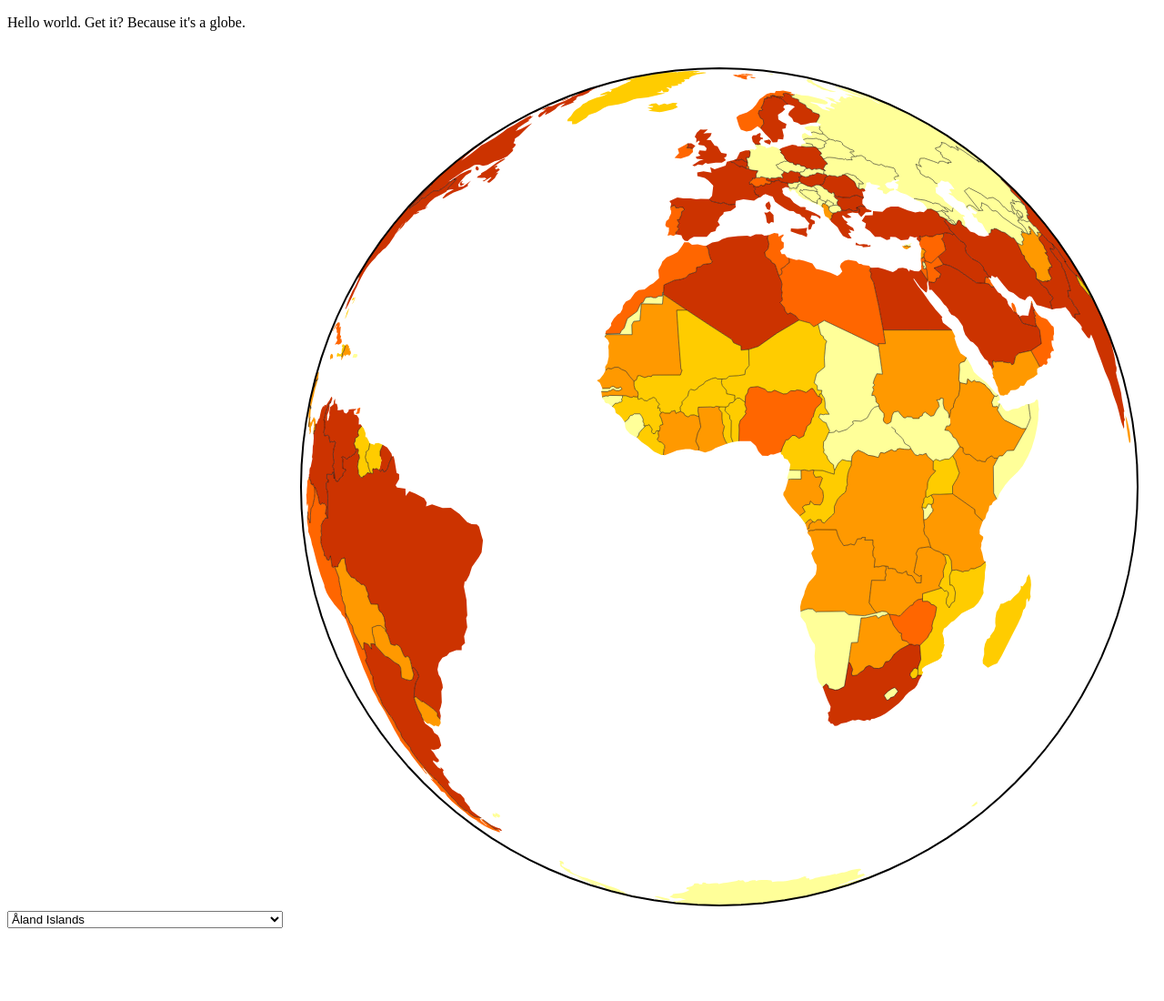
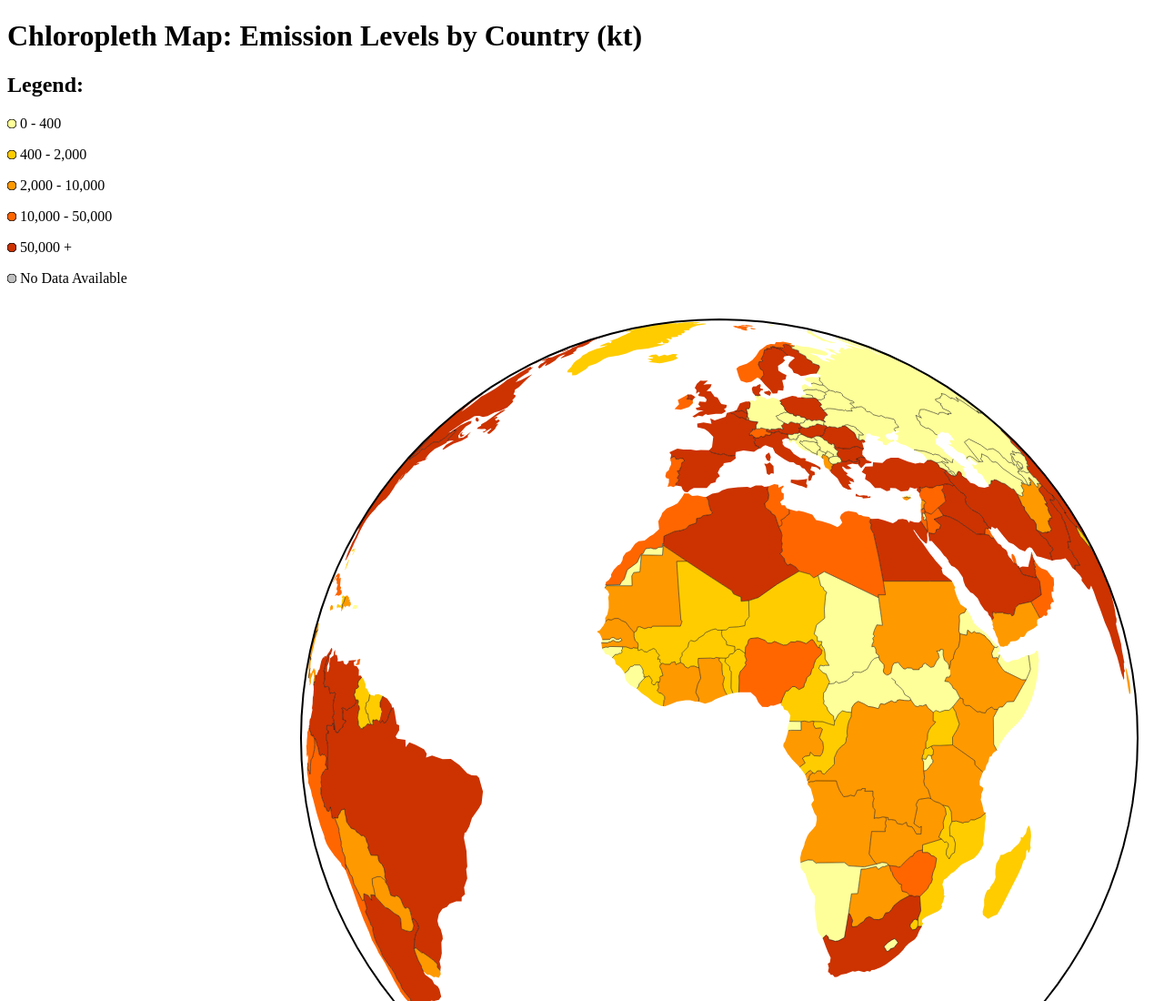
Before and after one commit to jrscott-goggles/CRCP3310-TermProject, a plain HTML site: page index.html in a window 1280 px wide. Shown: the top 1100 px of the page at 91% size. Before the commit the page ends 1028 px from the top, so only its background shows below. Drawn offline with Linux system fonts and the light colour scheme.

Commit message:
Added legend

```diff
--- a/index.html
+++ b/index.html
@@ -1,7 +1,26 @@
 <!DOCTYPE html>
 <meta charset="utf-8">
-<p>Hello world. Get it? Because it's a globe.</p>
-<h1></h1>
+<title>Map of World Development Indicators</title>
+<h1>Chloropleth Map: Emission Levels by Country (kt)</h1>
+<h2>Legend:</h2>
+<p>
+	<svg width = "10" height = "10"><circle cx = "5" cy = "5" r = "5" fill = "rgb(255, 255, 153)" stroke = "black"/></svg><text> 0 - 400</text>
+</p>
+<p>
+	<svg width = "10" height = "10"><circle cx = "5" cy = "5" r = "5" fill = "rgb(255, 204, 0)" stroke = "black"/></svg><text> 400 - 2,000</text>
+</p>
+<p>
+	<svg width = "10" height = "10"><circle cx = "5" cy = "5" r = "5" fill = "rgb(255, 153, 0)" stroke = "black"/></svg><text> 2,000 - 10,000</text>
+</p>
+<p>
+	<svg width = "10" height = "10"><circle cx = "5" cy = "5" r = "5" fill = "rgb(255, 102, 0)" stroke = "black"/></svg><text> 10,000 - 50,000</text>
+</p>
+<p>
+	<svg width = "10" height = "10"><circle cx = "5" cy = "5" r = "5" fill = "rgb(204, 51, 0)" stroke = "black"/></svg><text> 50,000 +</text>
+</p>
+<p>
+	<svg width = "10" height = "10"><circle cx = "5" cy = "5" r = "5" fill = "rgb(192, 192, 192)" stroke = "black"/></svg><text> No Data Available</text>
+</p>
 <script src="d3/d3.js"></script>
 <script src="d3/queue.v1.min.js"></script>
 <script src="d3/topojson.v1.min.js"></script>
```
